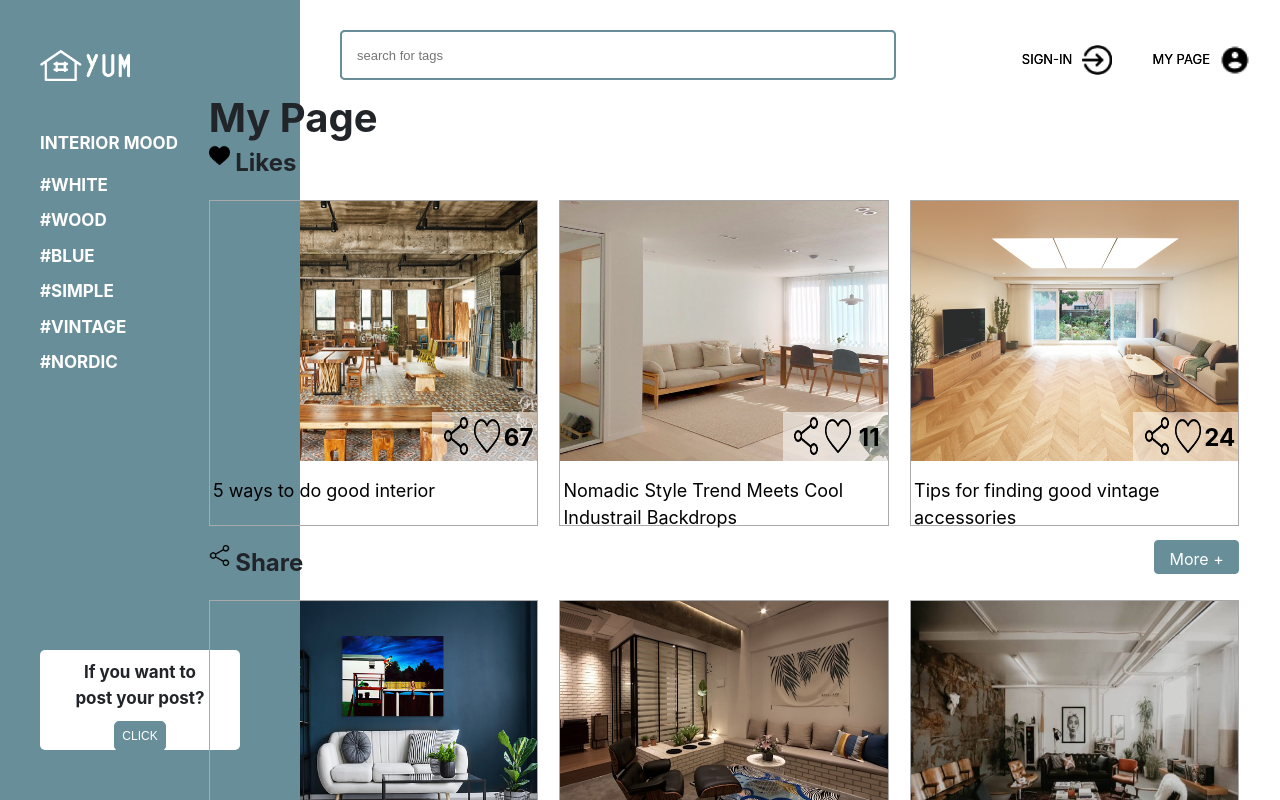
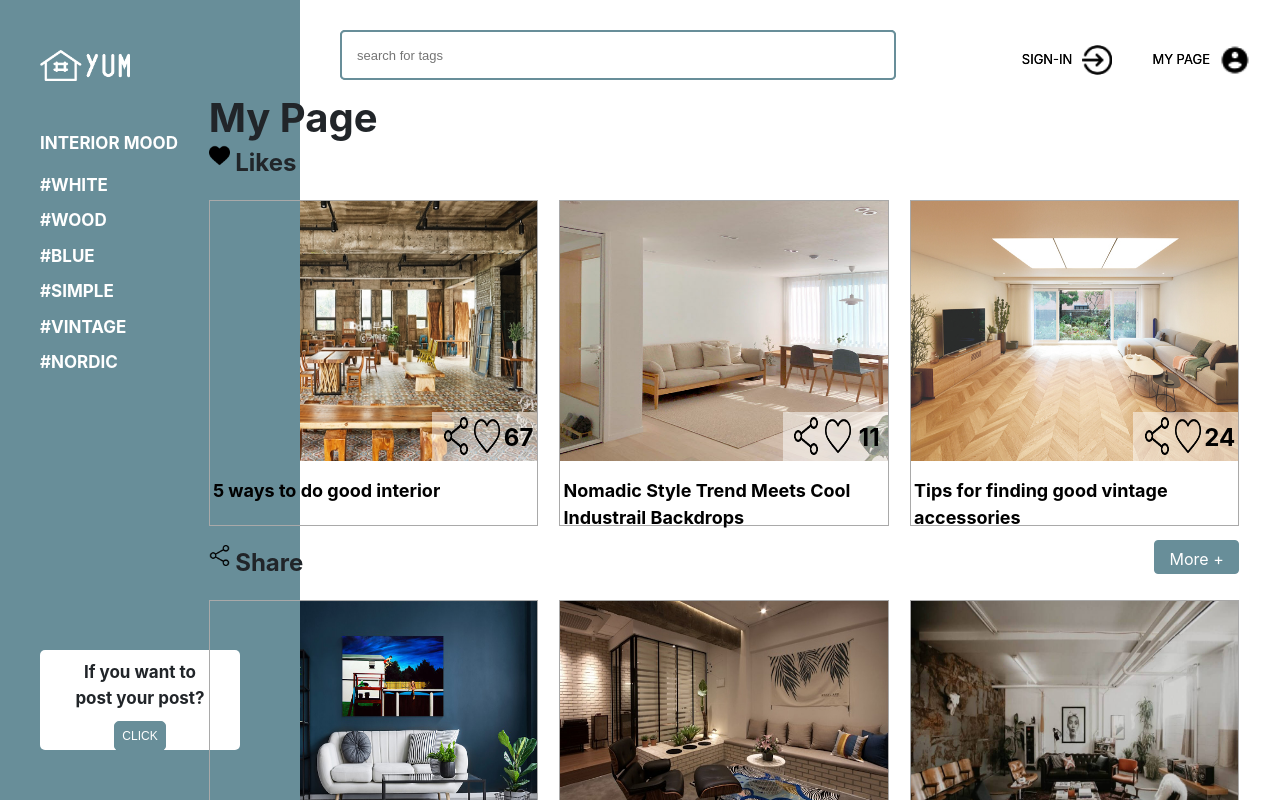
Before and after one commit to bgy1060/YUM_HCI_Project, a React (Create React App) app: page /YUM_HCI_Project/mypage in a window 1280 px wide. Shown: the top 800 px of the page. Built offline with nearby package versions, Linux system fonts and the light colour scheme.

Commit message:
post a tag bold

```diff
--- a/src/components/Post.css
+++ b/src/components/Post.css
@@ -21,7 +21,8 @@
     left: 1%;
     font-size: 18px;
     color: black;
-    text-decoration: none
+    text-decoration: none;
+    font-weight: bold;
 }
 .post-thumb{
     position: absolute; top:0; left: 0;
```
